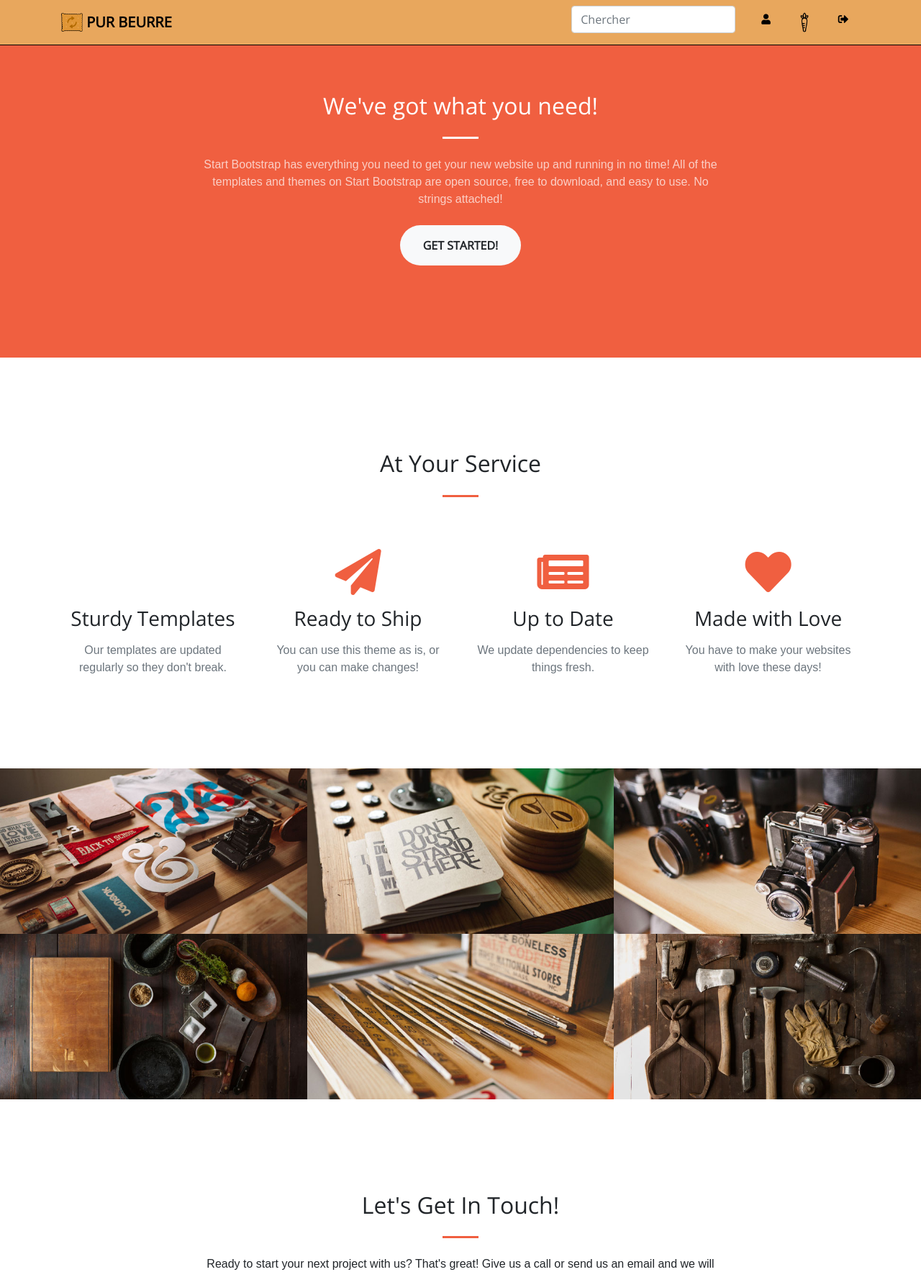
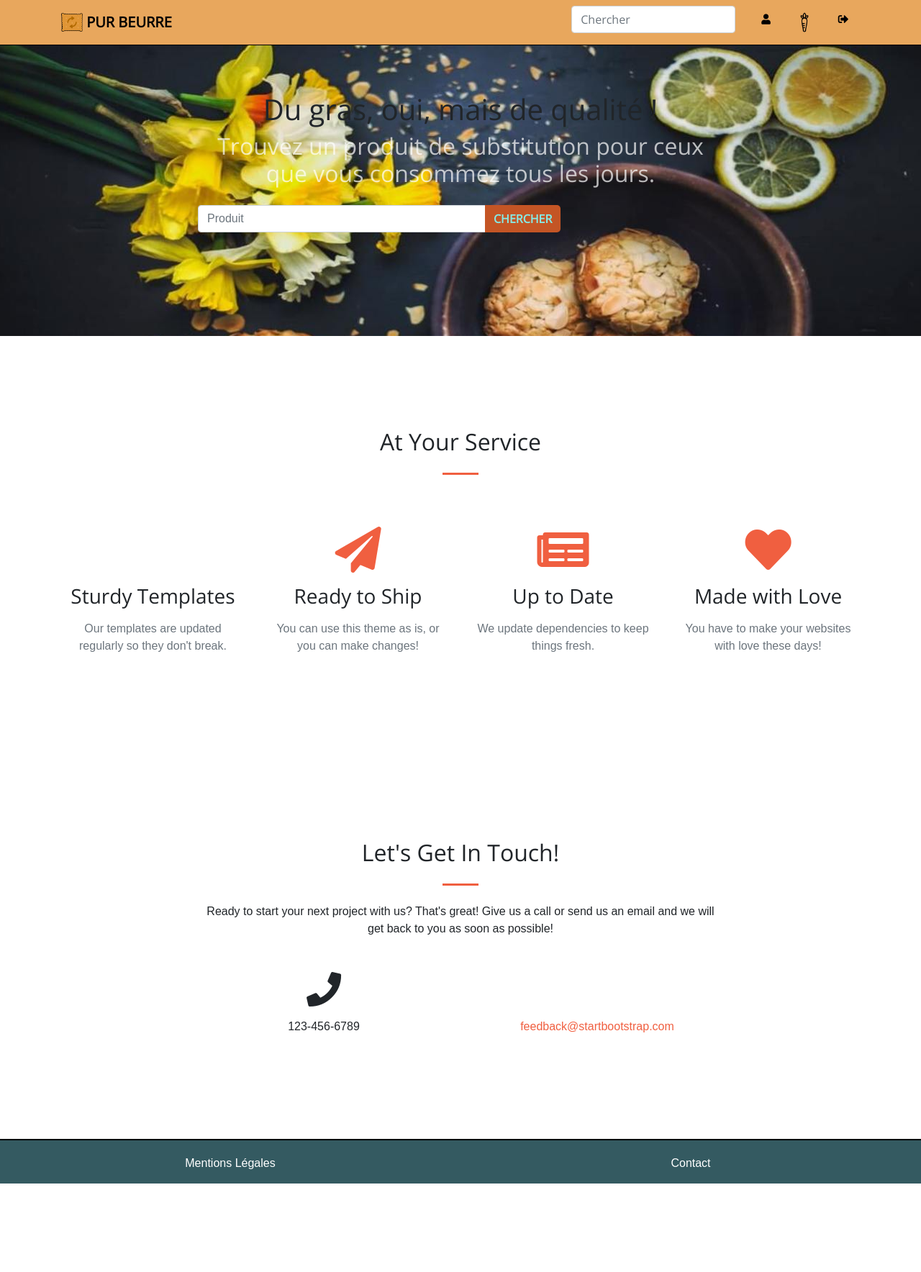
Before and after one commit to AlexBardDev/Project_8_OC, a Django app: page / in a window 1280 px wide. Shown: the top 1768 px of the page at 72% size. After the commit the page ends 1645 px from the top, so only its background shows below. Run offline with Django 3.2, Linux system fonts and the light colour scheme; some libraries are stand-ins or nearby versions; some web fonts are replaced.

Commit message:
Home web page improved

```diff
--- a/pur_beurre_project/food_substitute/static/food_substitute/style.css
+++ b/pur_beurre_project/food_substitute/static/food_substitute/style.css
@@ -24,6 +24,29 @@
 	color: black;
 }
 
+#about
+{
+	background: url('images/image_home.jpeg') no-repeat fixed top center;
+}
+
+section form input
+{
+	max-width: 400px;
+}
+
+.btn-outline-primary
+{
+	background-color: rgb(196, 85, 37);
+	color: rgb(134, 235, 230);
+	border-radius: 5px;
+}
+
+.btn-outline-primary:hover
+{
+	background-color: rgb(134, 235, 230);
+	color: rgb(196, 85, 37);
+}
+
 footer
 {
 	border-top: 2px black solid;
--- a/pur_beurre_project/food_substitute/templates/food_substitute/home.html
+++ b/pur_beurre_project/food_substitute/templates/food_substitute/home.html
@@ -7,10 +7,14 @@
       <div class="container">
         <div class="row">
           <div class="col-lg-8 mx-auto text-center">
-            <h2 class="section-heading text-white">We've got what you need!</h2>
-            <hr class="light my-4">
-            <p class="text-faded mb-4">Start Bootstrap has everything you need to get your new website up and running in no time! All of the templates and themes on Start Bootstrap are open source, free to download, and easy to use. No strings attached!</p>
-            <a class="btn btn-light btn-xl js-scroll-trigger" href="#services">Get Started!</a>
+            <h1 class="section-heading">Du gras, oui, mais de qualité !<h1>
+            <h2 class="text-faded mb-4">Trouvez un produit de substitution pour ceux que vous consommez tous les jours.</h2>
+	    <form class="input-group mb-3 text-center">
+	      <input type="search" class="form-control" placeholder="Produit"/>
+	      <div class="input-group-append">
+	        <button class="btn btn-outline-primary" type="button">Chercher</button>
+	      </div>
+	    </form>
           </div>
         </div>
       </div>
@@ -59,103 +63,6 @@
       </div>
     </section>
 
-    <section class="p-0" id="portfolio">
-      <div class="container-fluid p-0">
-        <div class="row no-gutters popup-gallery">
-          <div class="col-lg-4 col-sm-6">
-            <a class="portfolio-box" href="img/portfolio/fullsize/1.jpg">
-              <img class="img-fluid" src="img/portfolio/thumbnails/1.jpg" alt="">
-              <div class="portfolio-box-caption">
-                <div class="portfolio-box-caption-content">
-                  <div class="project-category text-faded">
-                    Category
-                  </div>
-                  <div class="project-name">
-                    Project Name
-                  </div>
-                </div>
-              </div>
-            </a>
-          </div>
-          <div class="col-lg-4 col-sm-6">
-            <a class="portfolio-box" href="img/portfolio/fullsize/2.jpg">
-              <img class="img-fluid" src="img/portfolio/thumbnails/2.jpg" alt="">
-              <div class="portfolio-box-caption">
-                <div class="portfolio-box-caption-content">
-                  <div class="project-category text-faded">
-                    Category
-                  </div>
-                  <div class="project-name">
-                    Project Name
-                  </div>
-                </div>
-              </div>
-            </a>
-          </div>
-          <div class="col-lg-4 col-sm-6">
-            <a class="portfolio-box" href="img/portfolio/fullsize/3.jpg">
-              <img class="img-fluid" src="img/portfolio/thumbnails/3.jpg" alt="">
-              <div class="portfolio-box-caption">
-                <div class="portfolio-box-caption-content">
-                  <div class="project-category text-faded">
-                    Category
-                  </div>
-                  <div class="project-name">
-                    Project Name
-                  </div>
-                </div>
-              </div>
-            </a>
-          </div>
-          <div class="col-lg-4 col-sm-6">
-            <a class="portfolio-box" href="img/portfolio/fullsize/4.jpg">
-              <img class="img-fluid" src="img/portfolio/thumbnails/4.jpg" alt="">
-              <div class="portfolio-box-caption">
-                <div class="portfolio-box-caption-content">
-                  <div class="project-category text-faded">
-                    Category
-                  </div>
-                  <div class="project-name">
-                    Project Name
-                  </div>
-                </div>
-              </div>
-            </a>
-          </div>
-          <div class="col-lg-4 col-sm-6">
-            <a class="portfolio-box" href="img/portfolio/fullsize/5.jpg">
-              <img class="img-fluid" src="img/portfolio/thumbnails/5.jpg" alt="">
-              <div class="portfolio-box-caption">
-                <div class="portfolio-box-caption-content">
-                  <div class="project-category text-faded">
-                    Category
-                  </div>
-                  <div class="project-name">
-                    Project Name
-                  </div>
-                </div>
-              </div>
-            </a>
-          </div>
-          <div class="col-lg-4 col-sm-6">
-            <a class="portfolio-box" href="img/portfolio/fullsize/6.jpg">
-              <img class="img-fluid" src="img/portfolio/thumbnails/6.jpg" alt="">
-              <div class="portfolio-box-caption">
-                <div class="portfolio-box-caption-content">
-                  <div class="project-category text-faded">
-                    Category
-                  </div>
-                  <div class="project-name">
-                    Project Name
-                  </div>
-                </div>
-              </div>
-            </a>
-          </div>
-        </div>
-      </div>
-    </section>
-
     <section id="contact">
       <div class="container">
         <div class="row">
```
Also changed, not shown: pur_beurre_project/food_substitute/static/food_substitute/images/image_home.jpeg.
